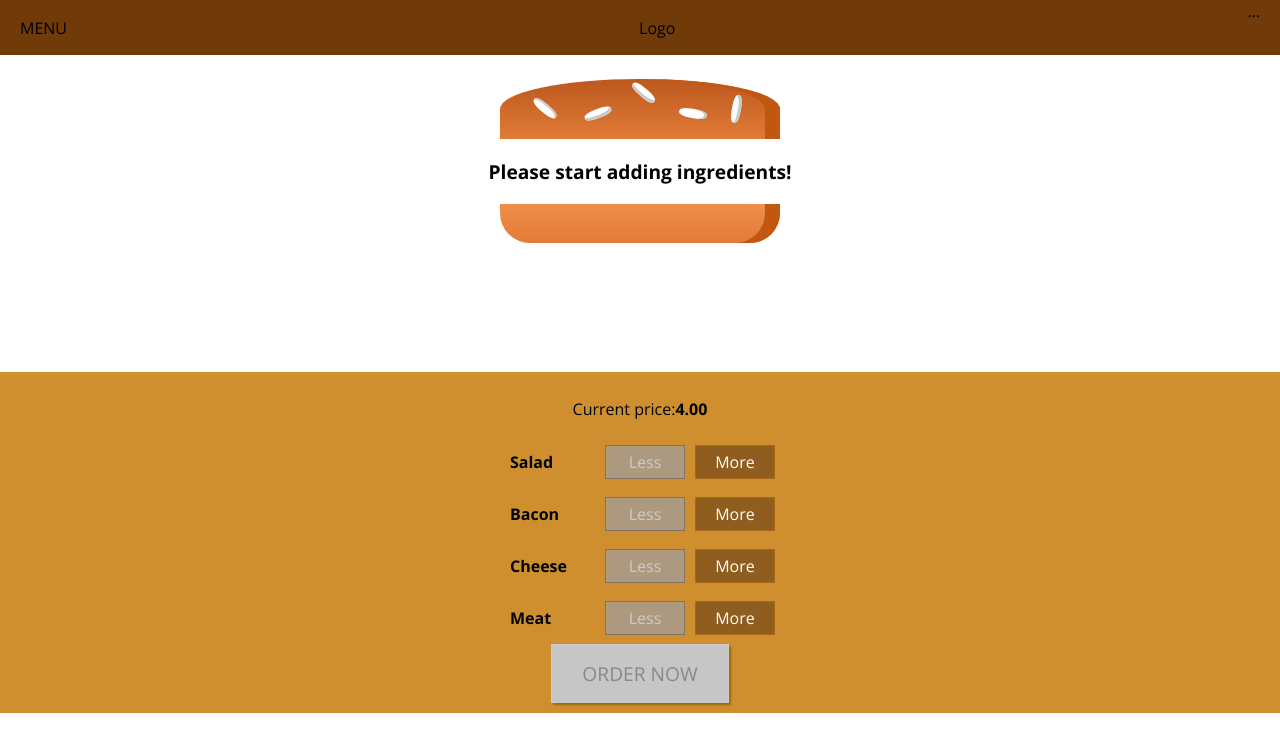
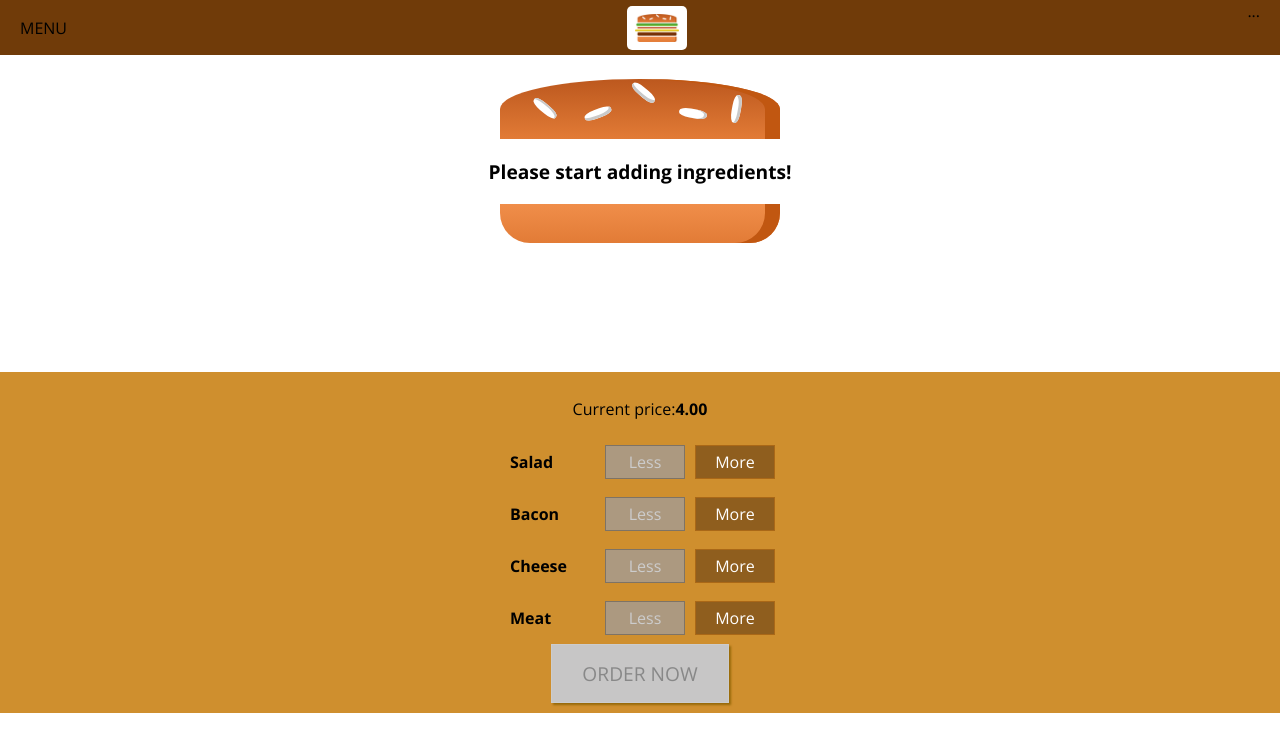
Before and after one commit to mikensubuga/burger-app, a React app: page / in a window 1280 px wide. Shown: the top 752 px of the page. Built offline with nearby package versions, Linux system fonts and the light colour scheme.

Commit message:
added logo

```diff
--- /dev/null
+++ b/src/components/Logo/Logo.jsx
@@ -0,0 +1,9 @@
+import React from "react";
+import burgerLogo from "../../assets/images/burger-logo.png";
+import classes from "./Logo.module.css";
+const logo = props => (
+  <div className={classes.Logo}>
+    <img src={burgerLogo} alt="MyBurger" />
+  </div>
+);
+export default logo;
--- /dev/null
+++ b/src/components/Logo/Logo.module.css
@@ -0,0 +1,11 @@
+.Logo {
+  background-color: white;
+  padding: 8px;
+  height: 80%;
+  box-sizing: border-box;
+  border-radius: 5px;
+}
+
+.Logo img {
+  height: 100%;
+}
--- a/src/components/Navigation/Toolbar/Toolbar.jsx
+++ b/src/components/Navigation/Toolbar/Toolbar.jsx
@@ -1,9 +1,10 @@
 import React from "react";
 import classes from "./Toolbar.module.css";
+import Logo from "../../Logo/Logo";
 const toolbar = props => (
   <header className={classes.Toolbar}>
     <div>MENU</div>
-    <div>Logo</div>
+    <Logo />
     <nav>...</nav>
   </header>
 );
```
Also changed, not shown: src/assets/images/burger-logo.png (added).
